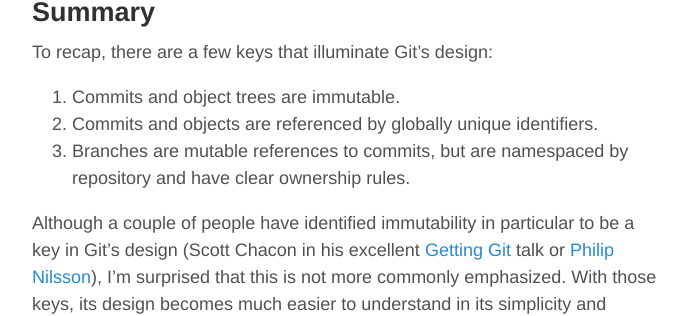
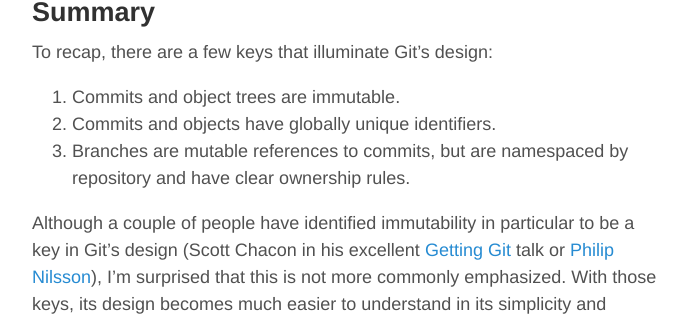
Before and after one commit to jcouv/jcouv.github.io, a Jekyll site: the page built from _posts/2016-02-14-git-internals-branches-and-remotes.md, in a window 1280 px wide and 900 px high, scrolled down 3538 px. Shown: the part 151-467 px from the top of the window, without its empty margins (293-980 px from the left). Built offline with Jekyll 4.4.1, drawn with Linux system fonts in a browser that asks for light colours; comment, search, counter and statistics services are not loaded.

Commit message:
Update 2016-02-14-git-internals-branches-and-remotes.md

```diff
--- a/_posts/2016-02-14-git-internals-branches-and-remotes.md
+++ b/_posts/2016-02-14-git-internals-branches-and-remotes.md
@@ -56,7 +56,7 @@ This example used two local branch names, but the operations work exactly the sa
 ## Summary
 To recap, there are a few keys that illuminate Git's design:
 1. Commits and object trees are immutable.
-2. Commits and objects are referenced by globally unique identifiers.
+2. Commits and objects have globally unique identifiers.
 3. Branches are mutable references to commits, but are namespaced by repository and have clear ownership rules.
 
 Although a couple of people have identified immutability in particular to be a key in Git's design (Scott Chacon in his excellent [Getting Git](https://vimeo.com/14629850) talk or [Philip Nilsson](http://www.jayway.com/2013/03/03/git-is-a-purely-functional-data-structure/)), I'm surprised that this is not more commonly emphasized. With those keys, its design becomes much easier to understand in its simplicity and elegance.
```
